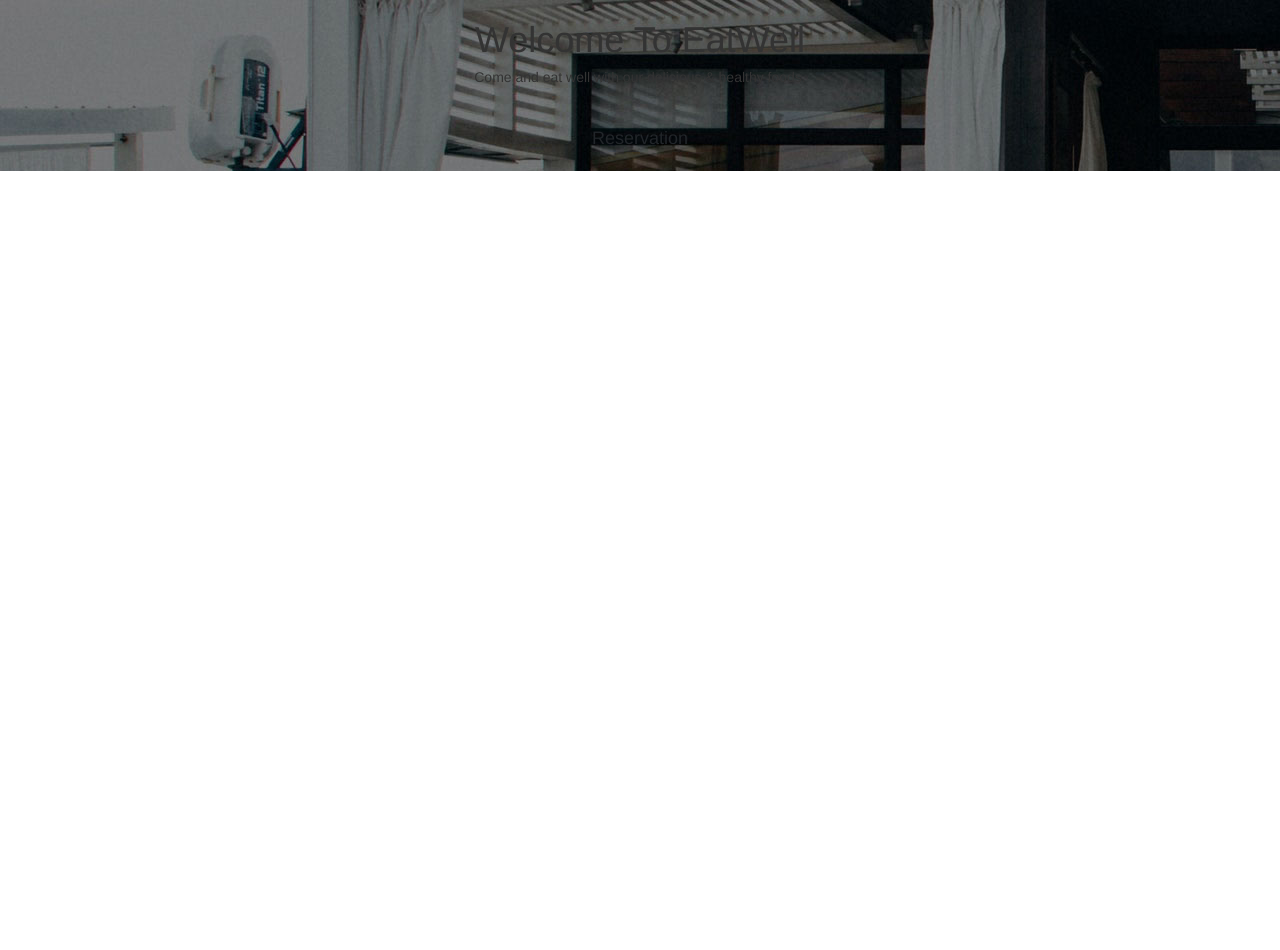
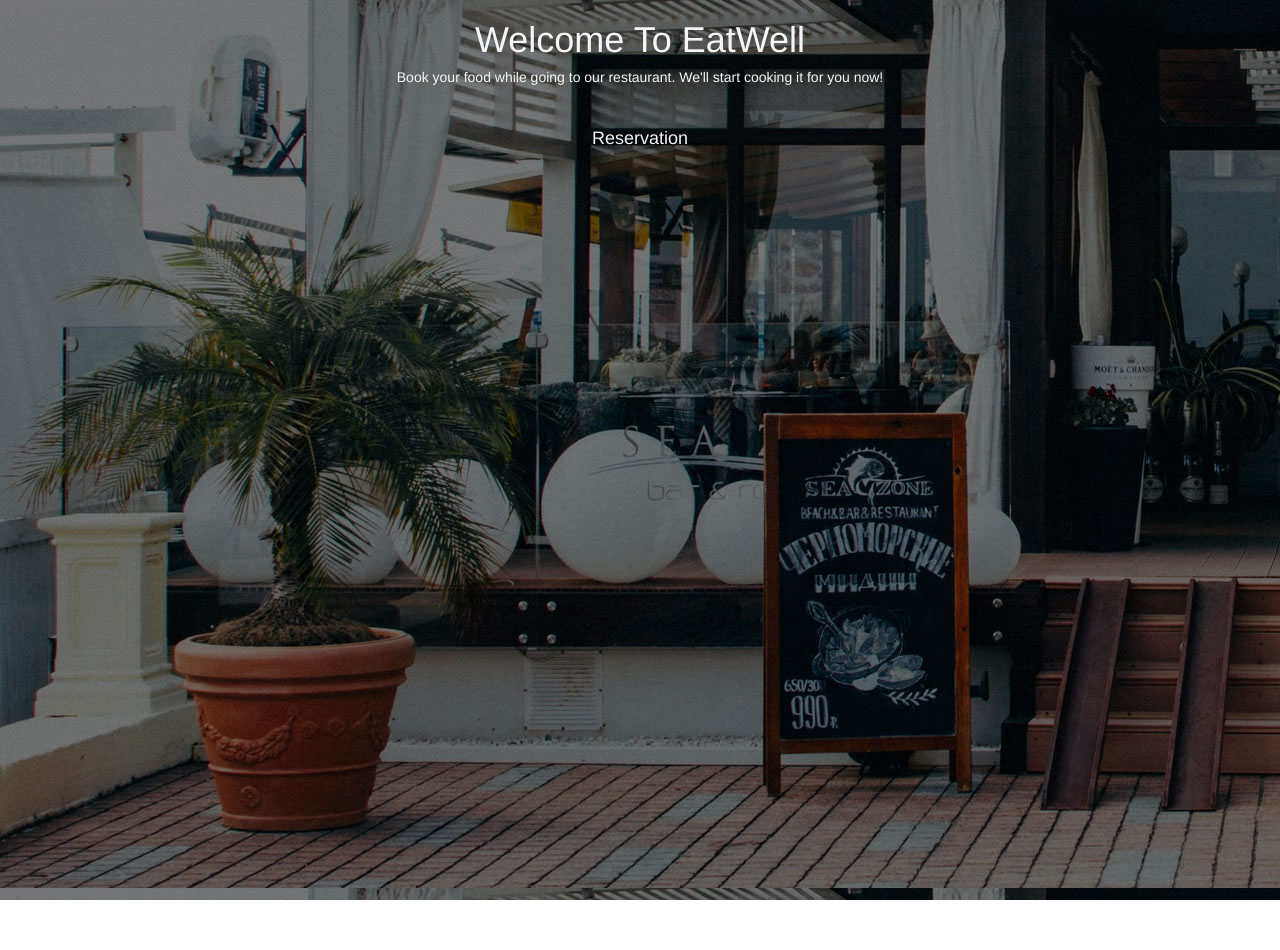
Before and after one commit to subthings/TableReservation, a Symfony app: template templates/front/index.html.twig in a window 1280 px wide. Before the commit the page ends 171 px from the top, so only its background shows below. Run offline with Twig, Linux system fonts and the light colour scheme; the template is opened without the code that fills it, so the values that code supplies are empty; some libraries are stand-ins or nearby versions.

Commit message:
Frontbar changes

```diff
--- a/templates/front/index.html.twig
+++ b/templates/front/index.html.twig
@@ -3,13 +3,14 @@
 {% block title %}All Menu{% endblock %}
 
 {% block bodySimple %}
-    <section class="site-cover" style="background-image: url({{asset('images/bg_3.jpg')}});">
+    <section class="site-cover" style="background-image: url({{asset('images/bg_3.jpg')}}); width: 100%; height: 900px">
         <div class="container">
             <div class="row align-items-center justify-content-center text-center site-vh-100">
                 <div class="col-md-12">
-                    <h1 class="site-heading site-animate mb-3">Welcome To EatWell</h1>
-                    <h2 class="h5 site-subheading mb-5 site-animate">Come and eat well with our delicious &amp; healthy foods.</h2>
-                    <p><a href="{{path('index')}}" class="btn btn-outline-white btn-lg site-animate">Reservation</a></p>
+                    <h1 class="site-heading site-animate mb-3" style="color: whitesmoke">Welcome To EatWell</h1>
+                    <h2 class="h5 site-subheading mb-5 site-animate" style="color: whitesmoke">Book your food while going to our restaurant.
+                    We'll start cooking it for you now!</h2>
+                    <p><a href="{{path('categoryMenu', { name: 'Pizza'})}}" class="btn btn-outline-white btn-lg site-animate" style="color: whitesmoke">Reservation</a></p>
                 </div>
             </div>
         </div>
--- a/templates/navbar/index.html.twig
+++ b/templates/navbar/index.html.twig
@@ -8,8 +8,6 @@
         <div class="collapse navbar-collapse" id="site-nav">
     <ul class="navbar-nav ml-auto">
         <li class="nav-item">
-            <a class="nav-link active" href="{{ path('index') }}"><img src="{{ asset('images/header/nav-icon1.png') }}" alt="   ">Menu</a></li>
-
             {% for category in categories %}
                 <li class="nav-item">
                     <a class="nav-link" href="{{ path('categoryMenu', { name: category.name }) }}">{{ category }}</a>
```
Also changed, not shown: src/Entity/Order.php (+1 -15 lines), src/Entity/User.php (+0 -36 lines).
